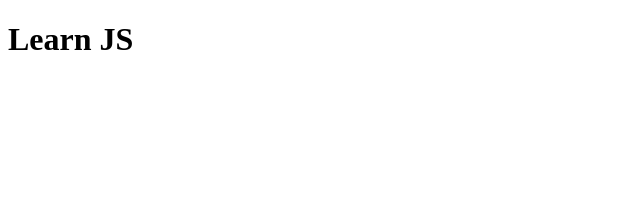
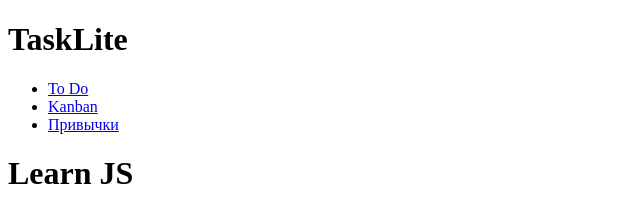
Before and after one commit to San-pen004/js, a plain HTML site: page index.html in a window 1280 px wide. Shown: the whole page, without its empty margins (0-640 px from the left). Drawn offline with Linux system fonts and the light colour scheme.

Commit message:
adding a website header

```diff
--- a/index.html
+++ b/index.html
@@ -1,20 +1,27 @@
 <!doctype html>
 <html lang="en">
-<head>
-    <meta charset="UTF-8">
-    <meta name="viewport" content="width=device-width, initial-scale=1.0">
+  <head>
+    <meta charset="UTF-8" />
+    <meta name="viewport" content="width=device-width, initial-scale=1.0" />
     <title>Document</title>
-</head>
-<body>
-    <header>
-
+  </head>
+  <body>
+    <header class="header">
+      <div class="header__container">
+        <h1 class="header__logo">TaskLite</h1>
+        <nav class="navigate">
+          <ul class="menu">
+            <li><a href="#" class="menu__list">To Do</a></li>
+            <li><a href="#" class="menu__list">Kanban</a></li>
+            <li><a href="#" class="menu__list">Привычки</a></li>
+          </ul>
+        </nav>
+      </div>
     </header>
     <main>
-        <h1>Learn JS</h1>
+      <h1>Learn JS</h1>
     </main>
-    <footer>
-
-    </footer>
+    <footer></footer>
     <script src="./app.js"></script>
-</body>
+  </body>
 </html>
```
